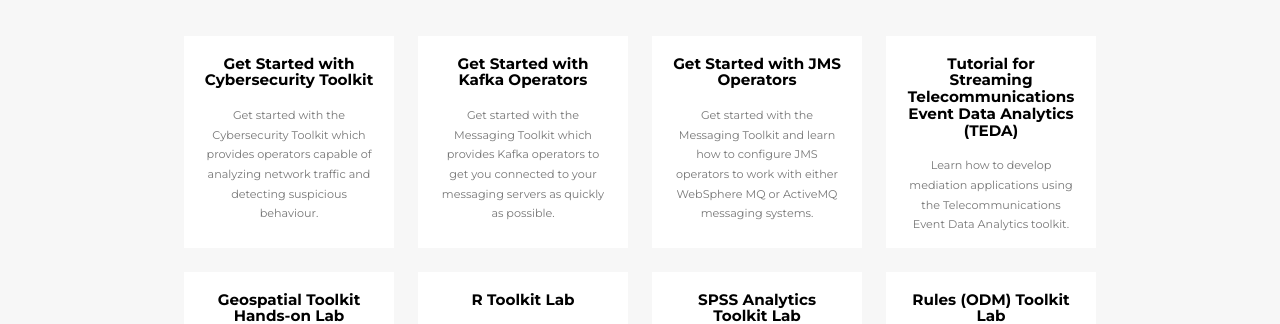
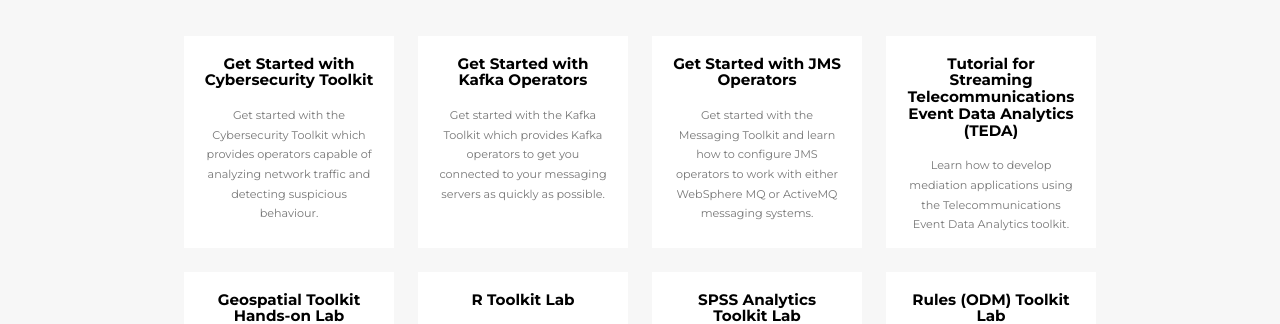
Before and after one commit to IBMStreams/tutorials, a Jekyll site: the page built from _posts/toolkits/2014-07-18-project-02.markdown, in a window 1280 px wide and 900 px high, scrolled down 2297 px. Shown: the part 152-476 px from the top of the window. Built offline with Jekyll 4.4.1, drawn with Linux system fonts in a browser that asks for light colours; nearby versions of some CDN libraries; some web fonts are replaced.

Commit message:
resolves #53

```diff
--- a/_posts/toolkits/2014-07-18-project-02.markdown
+++ b/_posts/toolkits/2014-07-18-project-02.markdown
@@ -1,9 +1,9 @@
 ---
 title: Get Started with Kafka Operators
-subtitle: Get started with the Messaging Toolkit which provides Kafka operators to get you connected to your messaging servers as quickly as possible.
+subtitle: Get started with the Kafka Toolkit which provides Kafka operators to get you connected to your messaging servers as quickly as possible.
 layout: default
 category: toolkits
-imgURL: https://ibmstreams.github.io/streamsx.documentation/docs/4.2/messaging/kafka-operators-getting-started/
+imgURL: https://ibmstreams.github.io/streamsx.documentation/docs/messaging/kafka-operators-getting-started/
 thumbnail: get-started-with-kafka-operators.png
 alt: image-alt
 ---
```
